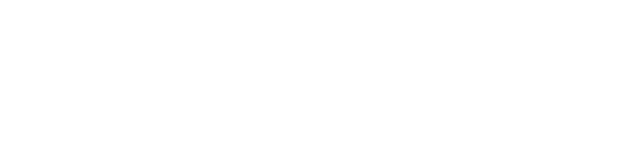
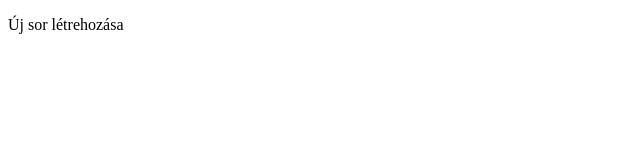
Before and after one commit to KisBaly/Ckik11csop1, a plain HTML site: page index.html in a window 1280 px wide. Shown: the whole page, without its empty margins (0-640 px from the left). Drawn offline with Linux system fonts and the light colour scheme.

Commit message:
Desh valorantozik

```diff
--- a/index.html
+++ b/index.html
@@ -7,6 +7,6 @@
     <title>Csok</title>
 </head>
 <body>
-
+    <p>Új sor létrehozása</p>
 </body>
 </html>
```
